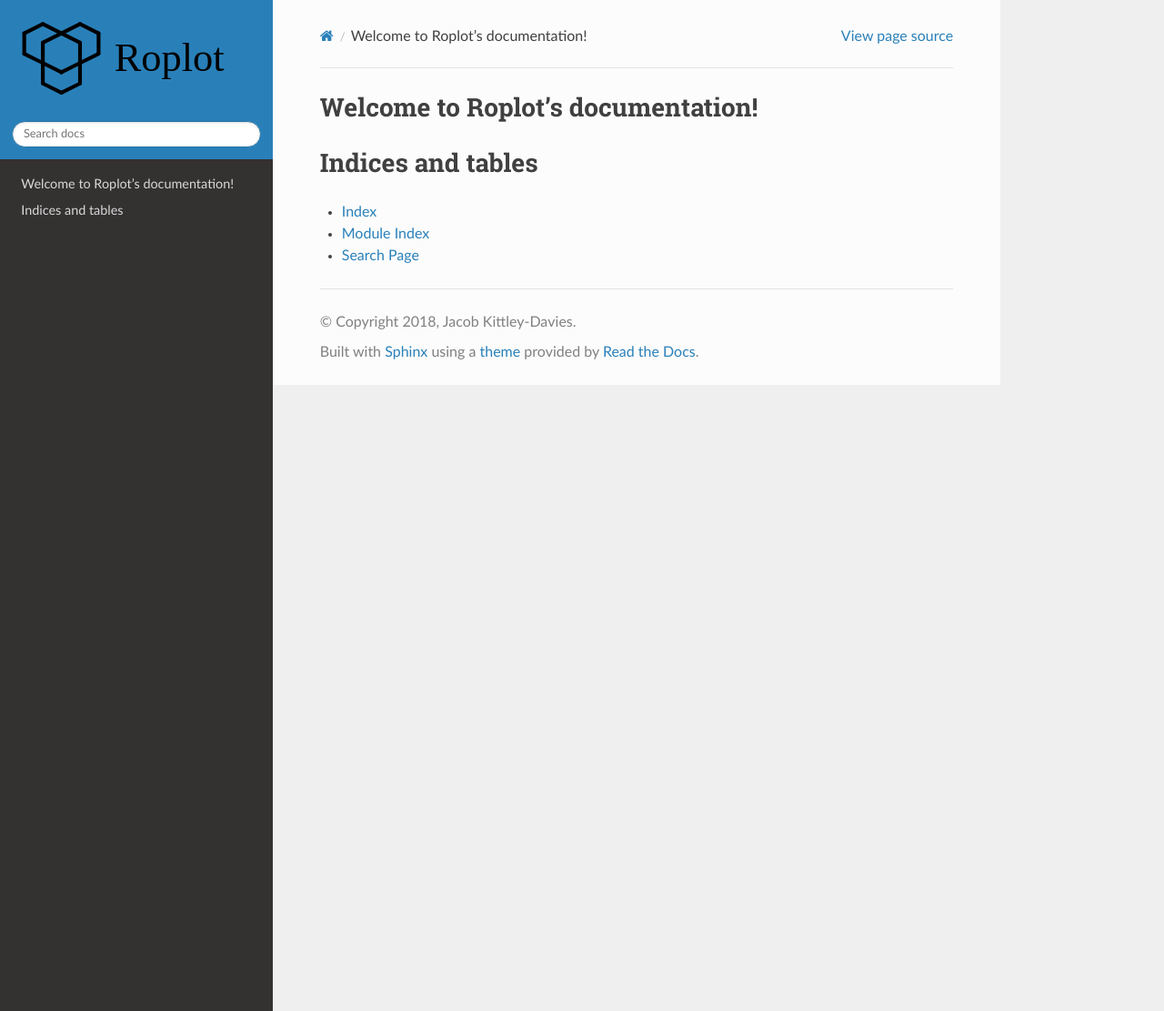
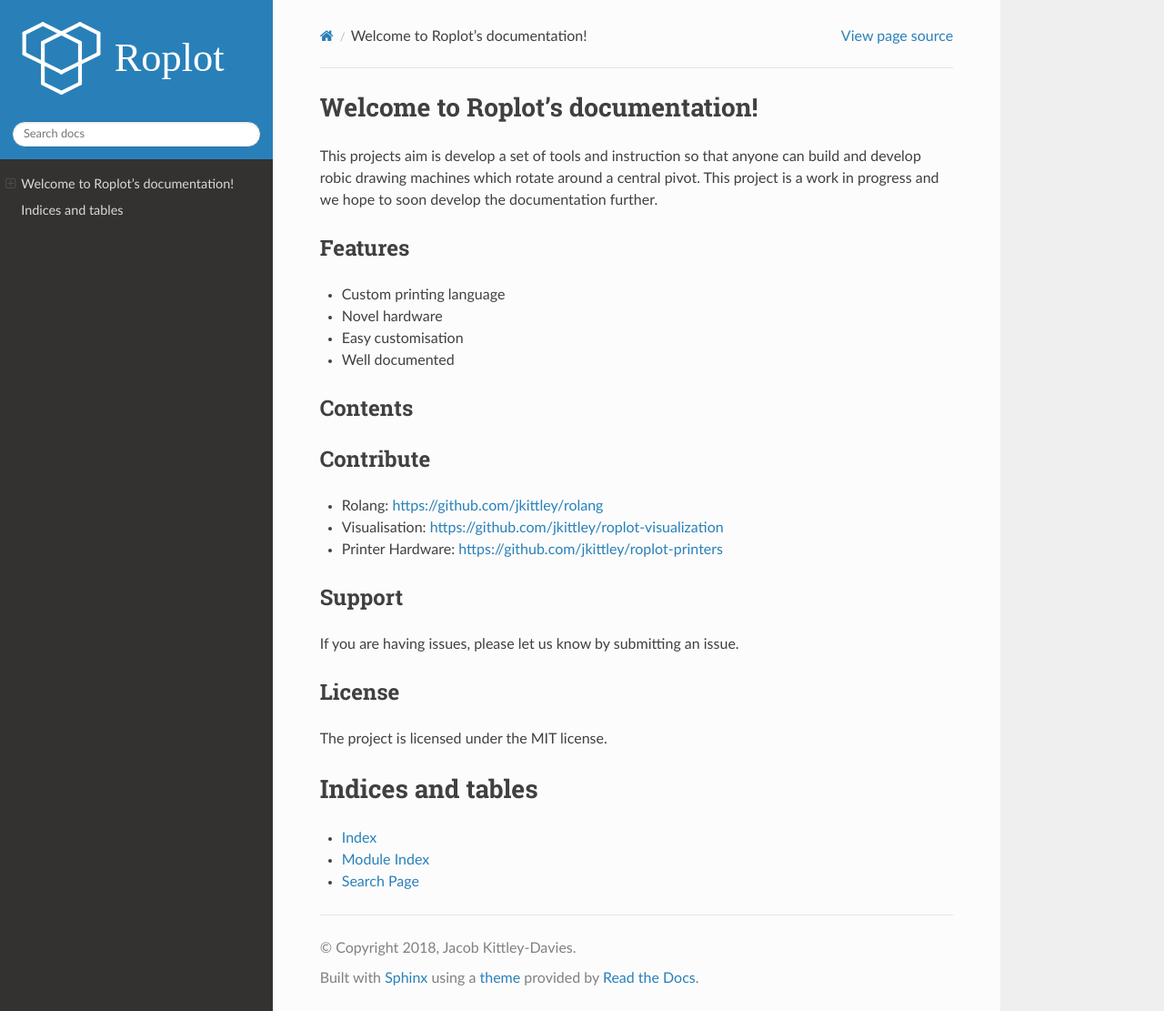
Before and after one commit to jkittley/roplot-website, a Sphinx documentation site: the page built from docs/source/index.rst, in a window 1280 px wide and 1111 px high. Shown: the whole window at 91% size. Built offline with Sphinx 7.4.7 and the Read the Docs theme 2.0.0, drawn with Linux system fonts in a browser that asks for light colours.

Commit message:
White logo and started index text

```diff
--- a/docs/source/index.rst
+++ b/docs/source/index.rst
@@ -5,11 +5,36 @@
 
 Welcome to Roplot's documentation!
 ==================================
+This projects aim is develop a set of tools and instruction so that anyone can build and develop robic drawing machines which rotate around a central pivot. This project is a work in progress and we hope to soon develop the documentation further.
+
+Features
+--------
+
+- Custom printing language
+- Novel hardware
+- Easy customisation
+- Well documented
+
+Contents
+--------
 
 .. toctree::
    :maxdepth: 2
-   :caption: Contents:
 
+
+Contribute
+----------
+- Rolang: https://github.com/jkittley/rolang
+- Visualisation: https://github.com/jkittley/roplot-visualization
+- Printer Hardware: https://github.com/jkittley/roplot-printers
+
+Support
+-------
+If you are having issues, please let us know by submitting an issue.
+
+License
+-------
+The project is licensed under the MIT license.
 
 
 Indices and tables
```
Also changed, not shown: docs/source/_static/logo.svg.
